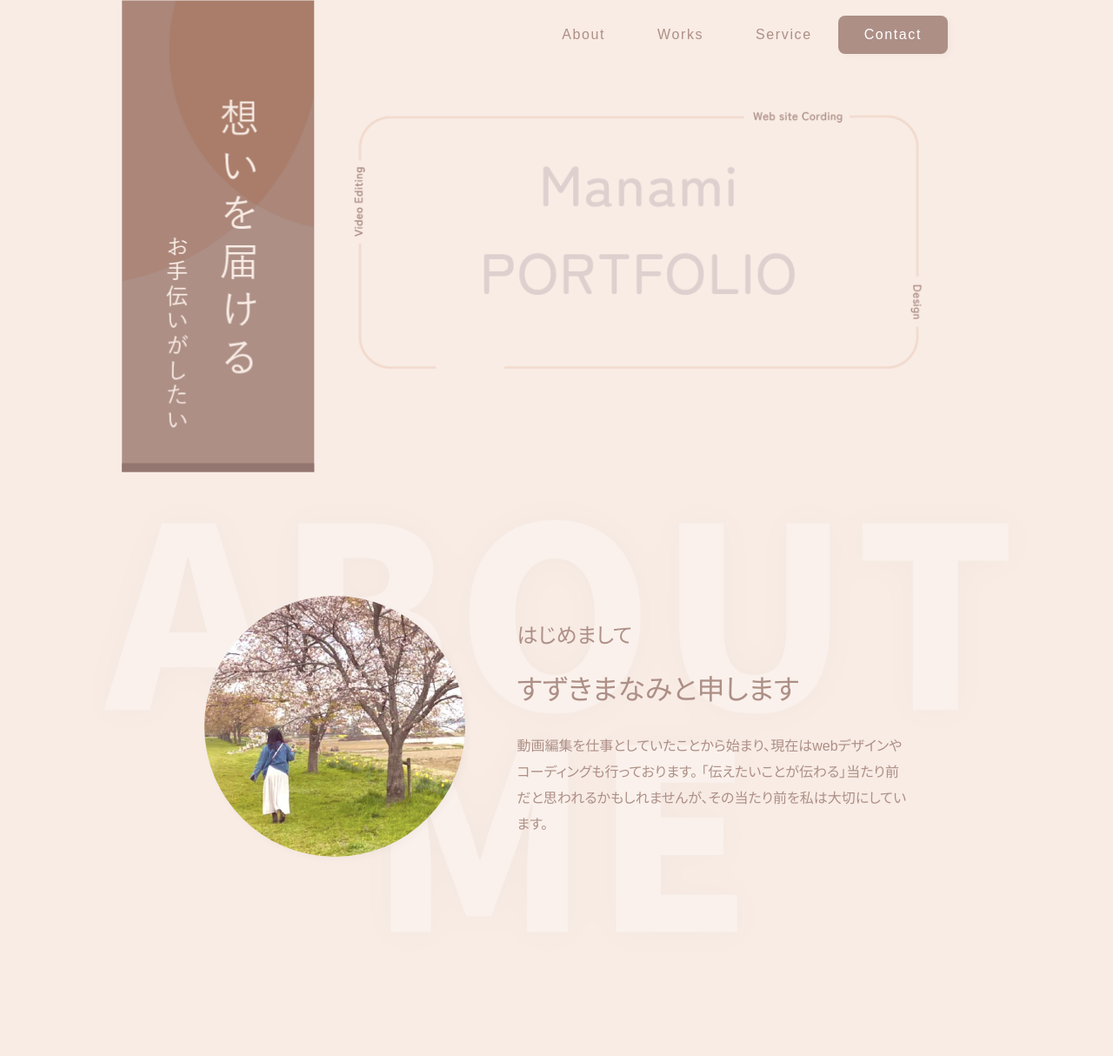
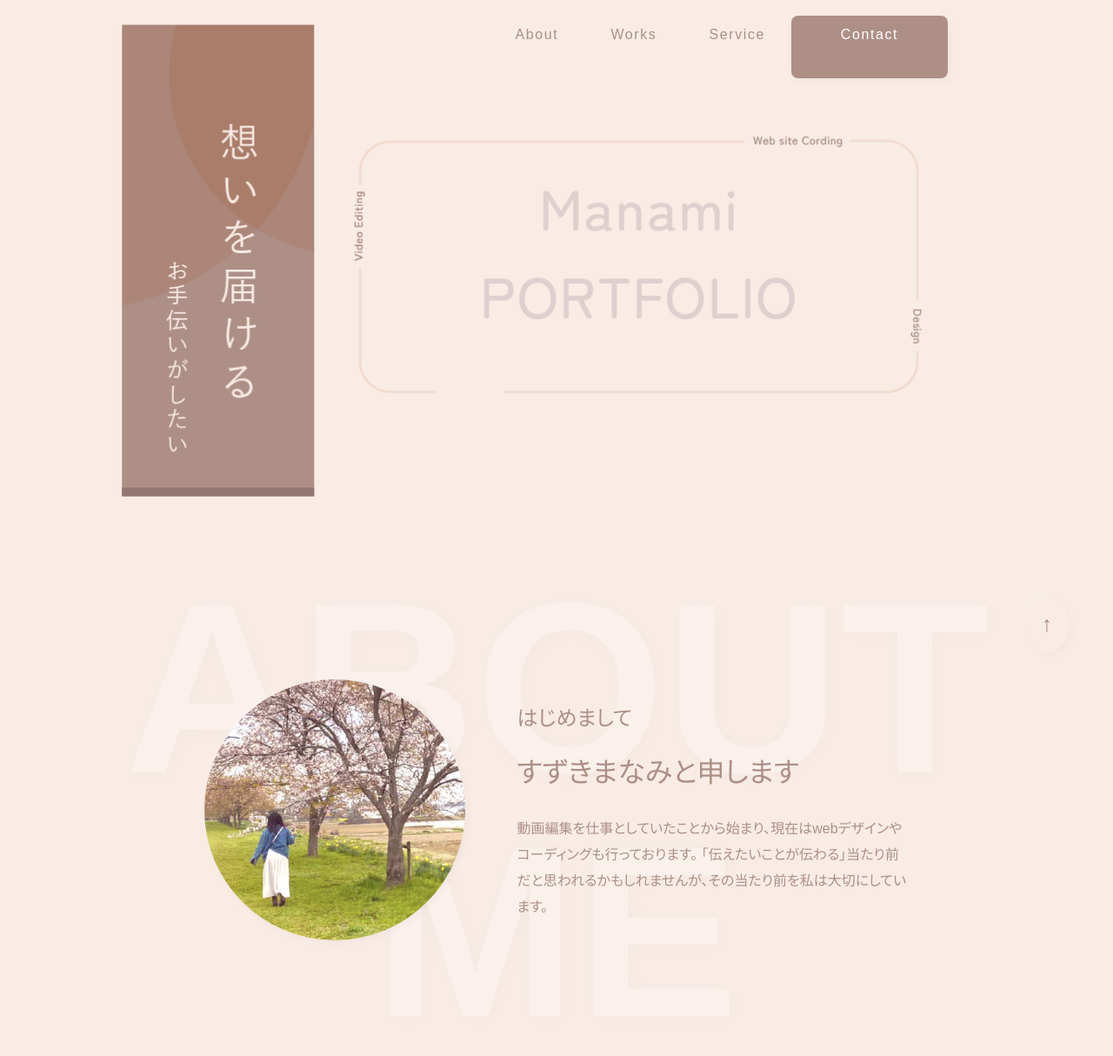
Before and after one commit to suzukimanami0529/portfolio_suzuki, a plain HTML site: page index.html in a window 1280 px wide. Shown: the top 1214 px of the page at 87% size. Drawn offline with nearby package versions, Linux system fonts and the light colour scheme; a script that the page names is missing.

Commit message:
ポートフォリオ0125

```diff
--- a/css/style.css
+++ b/css/style.css
@@ -34,9 +34,6 @@ a {
     /*色を消す*/
     color: inherit;
     transition: 0.3s;
-}
-a:hover {
-    opacity: 0.7;
 }
 ul {
     /*左の「・」を消す*/
@@ -150,20 +147,68 @@ h2 span::before {
     justify-content: end;
     padding: 18px 50px 0 0;
 }
-.header--nav ul li {
+.header--nav ul li a {
+    font-size: 16px;
     padding: 14px 30px;
-    font-size: 16px;
+    display: block;
+    position: relative;
+}
+.header--nav ul li a::after {
+    position: absolute;
+    bottom: -4px;
+    left: 0;
+    content: "";
+    width: 100%;
+    height: 2px;
+    background: #ad8f86;
+    transform: scale(0, 1);
+    transform-origin: left top;
+    transition: transform 0.3s;
+}
+.header--nav ul li a:hover::after {
+    transform: scale(1, 1);
 }
 .header--contact {
-    color: #fff;
     background-color: #ad8f86;
     border-radius: 8px;
     box-shadow: -3px -3px 10px rgba(255, 255, 255, 0.1),
         3px 3px 10px rgba(0, 0, 0, 0.03);
+    position: relative;
+    width: 120px;
+    height: 44px;
+    text-align: center;
+    display: flex;
+}
+.header--contact__text {
+    width: 100%;
+    height: 100%;
+    color: #fff;
+    z-index: 10;
+}
+.header--contact__text::before {
+    content: "";
+    position: absolute;
+    top: 0;
+    bottom: 0;
+    width: 0;
+    display: block;
+    background: #f1e2da;
+    border-radius: 8px;
+    box-shadow: -3px -3px 10px rgba(255, 255, 255, 0.1),
+        3px 3px 10px rgba(0, 0, 0, 0.03);
+    z-index: -1;
+    transition: 0.2s;
+}
+.header--contact__text:hover {
+    color: #ad8f86;
+}
+.header--contact__text:hover::before {
+    width: 100%;
 }
 /* mainvisual */
 .mainvisual {
     display: flex;
+    margin-bottom: 80px;
 }
 .mainvisual--message {
     writing-mode: vertical-rl;
@@ -219,10 +264,26 @@ h1 {
     margin-bottom: 20px;
 }
 .about--background {
-    margin-right: calc(50% - 45vw);
-    margin-left: calc(50% - 45vw);
+    margin-right: calc(50% - 50vw);
+    margin-left: calc(50% - 50vw);
 }
+.about--background p {
+    font-size: 280px;
+    font-weight: 900;
+    color: #faf1ec;
+    text-align: center;
+    text-shadow: -3px -3px 20px rgba(255, 255, 255, 0.1),
+        3px 3px 20px rgba(0, 0, 0, 0.02);
+    overflow: hidden;
+}
+
 /* works */
+.works--slider {
+    margin: calc(50% - 50vw);
+}
+.works--slider div {
+    padding: 0 20px;
+}
 .works--slider img {
     border-radius: 10px;
     width: 100%;
@@ -414,6 +475,9 @@ h1 {
     margin-bottom: 30px;
     justify-content: center;
 }
+.contact--form dl:last-of-type {
+    margin-bottom: 50px;
+}
 .contact--form dt {
     width: 28%;
 }
@@ -481,12 +545,13 @@ h1 {
 .footer--contents {
     display: flex;
     padding-top: 70px;
-    margin-bottom: 45px;
+    max-width: 1000px;
+    margin: 0 auto 45px auto;
 }
 .footer--contents__name p {
     color: #fff;
     font-size: 30px;
-    margin-right: 100px;
+    margin: 0 100px 0 35px;
 }
 .footer--contents__nav li {
     color: #fff;
@@ -510,3 +575,39 @@ h1 {
     font-size: 8px;
     text-align: center;
 }
+/* TOPに戻るボタン */
+.top p {
+    position: fixed;
+    right: 50px;
+    bottom: 50px;
+    font-size: 25px;
+    color: #ad8f86;
+    background-color: #f8ece5;
+    border-radius: 50%;
+    padding: 20px;
+    box-shadow: -3px -3px 10px rgba(255, 255, 255, 0.1),
+        3px 3px 10px rgba(0, 0, 0, 0.03);
+}
+
+/* Worksスライダー調整 */
+.slick-track {
+    margin-bottom: 34px;
+}
+.slick-dots {
+    bottom: -25px;
+}
+.slick-dots li button:before {
+    color: #fff;
+    opacity: 100%;
+}
+.slick-dots li.slick-active button:before {
+    color: #ad8f86;
+}
+.works--slider .slick-slide:not(.slick-center) {
+    -webkit-filter: opacity(50%);
+    -moz-filter: opacity(50%);
+    -o-filter: opacity(50%);
+    -ms-filter: opacity(50%);
+    filter: opacity(50%);
+    transition: 0.2s linear;
+}
--- a/index.html
+++ b/index.html
@@ -11,7 +11,8 @@
     <link rel="stylesheet" type="text/css"
         href="https://cdn.jsdelivr.net/npm/slick-carousel@1.8.1/slick/slick-theme.css">
     <link rel="stylesheet" href="css/style.css">
-    <script src="https://cdn.jsdelivr.net/npm/slick-carousel@1.8.1/slick/slick.min.js"></script>
+    <script src="https://ajax.googleapis.com/ajax/libs/jquery/3.6.0/jquery.min.js"></script>
+    <script type="text/javascript" src="https://cdn.jsdelivr.net/npm/slick-carousel@1.8.1/slick/slick.min.js"></script>
     <!-- 源ノ角ゴシック -->
     <script>
         (function (d) {
@@ -27,13 +28,14 @@
 
 <body>
     <div>
-        <header>
+        <header id="header">
             <nav class="header--nav">
                 <ul>
                     <li><a href="#about">About</a></li>
                     <li><a href="#works">Works</a></li>
                     <li><a href="#service">Service</a></li>
-                    <li class="header--contact"><a href="#contact">Contact</a></li>
+                    <li><a href="#contact" class="header--contact"><span
+                                class="header--contact__text">Contact</span></a></li>
                 </ul>
             </nav>
         </header>
@@ -66,7 +68,8 @@
                             </div>
                         </div>
                         <div class="about--background">
-                            <img src="imges/about_text.png" alt="ABOUT ME">
+                            <p>ABOUT</p>
+                            <p>ME</p>
                         </div>
                     </div>
                 </div>
@@ -82,7 +85,7 @@
                     <div>
                         <picture>
                             <source srcset="" media="(max-width:767px)">
-                            <img src="imges/works_01designcafe.jpg" alt="デザインカフェのホームページ実績">
+                            <img src="imges/works_01designcafe01.jpg" alt="デザインカフェのホームページ実績">
                         </picture>
                     </div>
                     <div>
@@ -275,15 +278,32 @@
             </div>
             <p class="footer--contents__c">©️Manami Suzuki</p>
         </footer>
+        <div class="top">
+            <a href="#header">
+                <p>↑</p>
+            </a>
+        </div>
     </div>
     <script>
         $(function () {
+            $('a[href^="#"]').click(function () {
+                let speed = 500;
+                let type = "swing";
+                let href = $(this).attr("href");
+                let target = $(href == "#" || href == "" ? 'html' : href);
+                let position = target.offset().top;
+                $('html,body').animate({ scrollTop: position }, speed, type);
+            });
+        });
+        $("document").ready(function () {
             $('.works--slider').slick({
-                slidesToShow: 3,
-                slidesToScroll: 1,
                 autoplay: true,
-                autoplaySpeed: 2000,
+                autoplaySpeed: 3000,
+                speed: 800,
                 dots: true,
+                arrows: false,
+                centerMode: true,
+                centerPadding: '15%'
             });
         });
     </script>
```
Also changed, not shown: imges/works_01designcafe.jpg (deleted), imges/works_01designcafe01.jpg (added), imges/works_01designcafe02.jpg, imges/works_01designcafe03.jpg.
